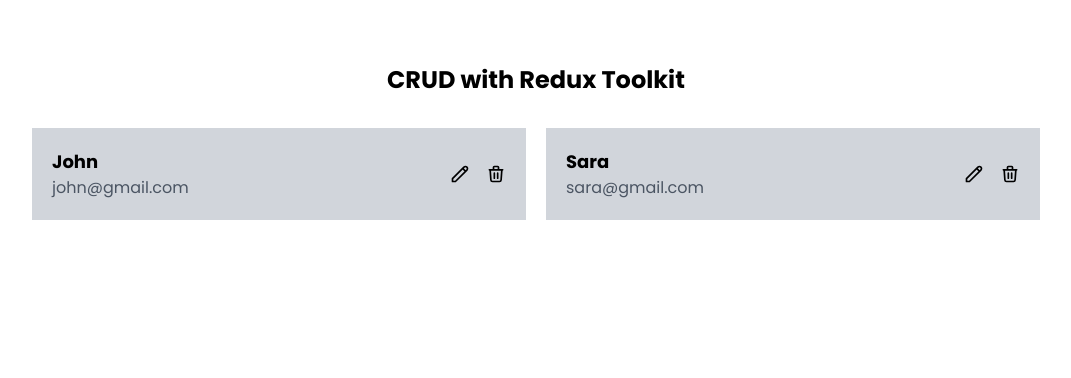
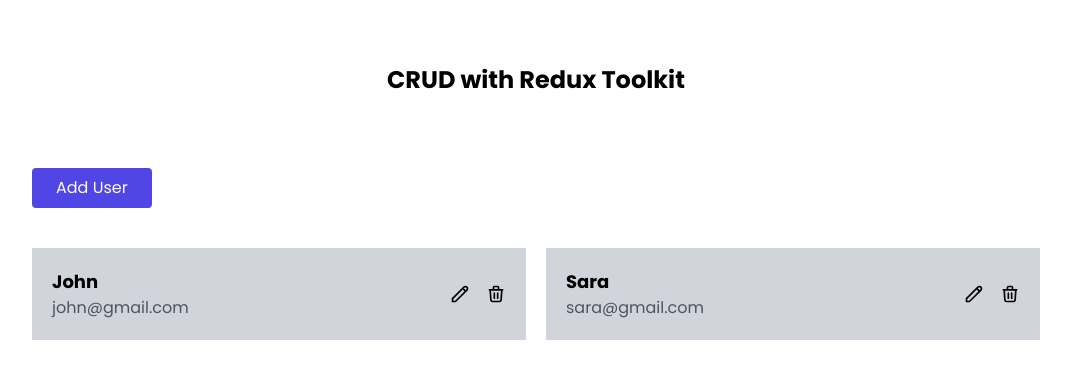
Before and after one commit to IvanHerrera2000/react-redux-crud-operation, a React (Vite) app: page / in a window 1280 px wide. Shown: the top 378 px of the page, without its empty margins (104-1175 px from the left). Built offline with nearby package versions, Linux system fonts and the light colour scheme.

Commit message:
Button component

```diff
--- /dev/null
+++ b/src/components/Button.jsx
@@ -0,0 +1,14 @@
+import React from 'react';
+
+function Button({ onClick, children }) {
+  return (
+    <button
+      className="bg-indigo-600 text-white py-2 px-6 my-10 rounded hover:bg-indigo-700"
+      onClick={onClick}
+    >
+      {children}
+    </button>
+  );
+}
+
+export default Button;
--- a/src/features/users/UserList.jsx
+++ b/src/features/users/UserList.jsx
@@ -1,5 +1,6 @@
 import React from 'react';
 import { TrashIcon, PencilIcon } from '@heroicons/react/outline';
+import Button from '../../components/Button';
 
 function UserList() {
   const users = [
@@ -31,6 +32,8 @@
     ));
 
   return (
+    <div>
+      <Button children="Add User" />
       <div className="grid gap-5 md:grid-cols-2">
         {users.length ? (
           renderCard()
@@ -40,6 +43,7 @@
           </p>
         )}
       </div>
+    </div>
   );
 }
 
```
Lines whose indentation alone changed are shown as unchanged.
